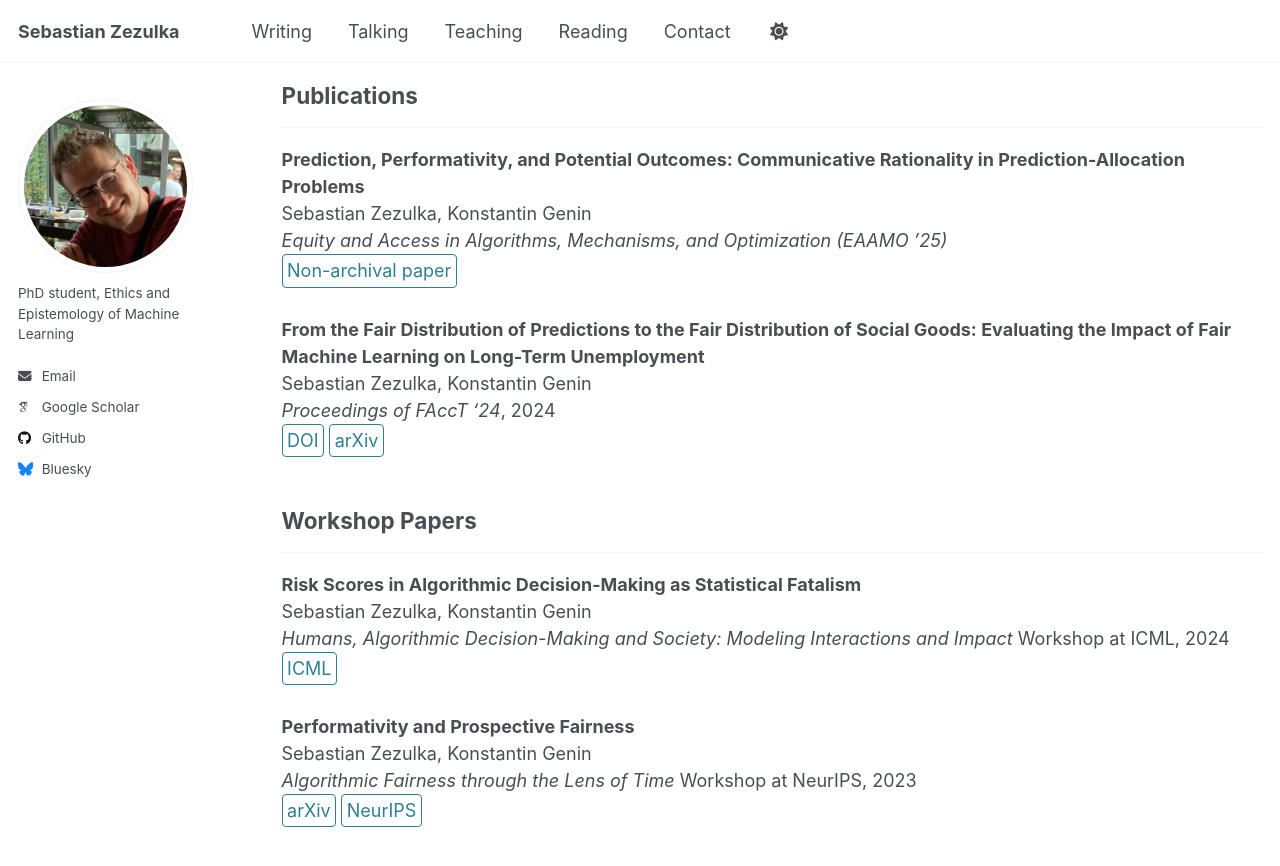
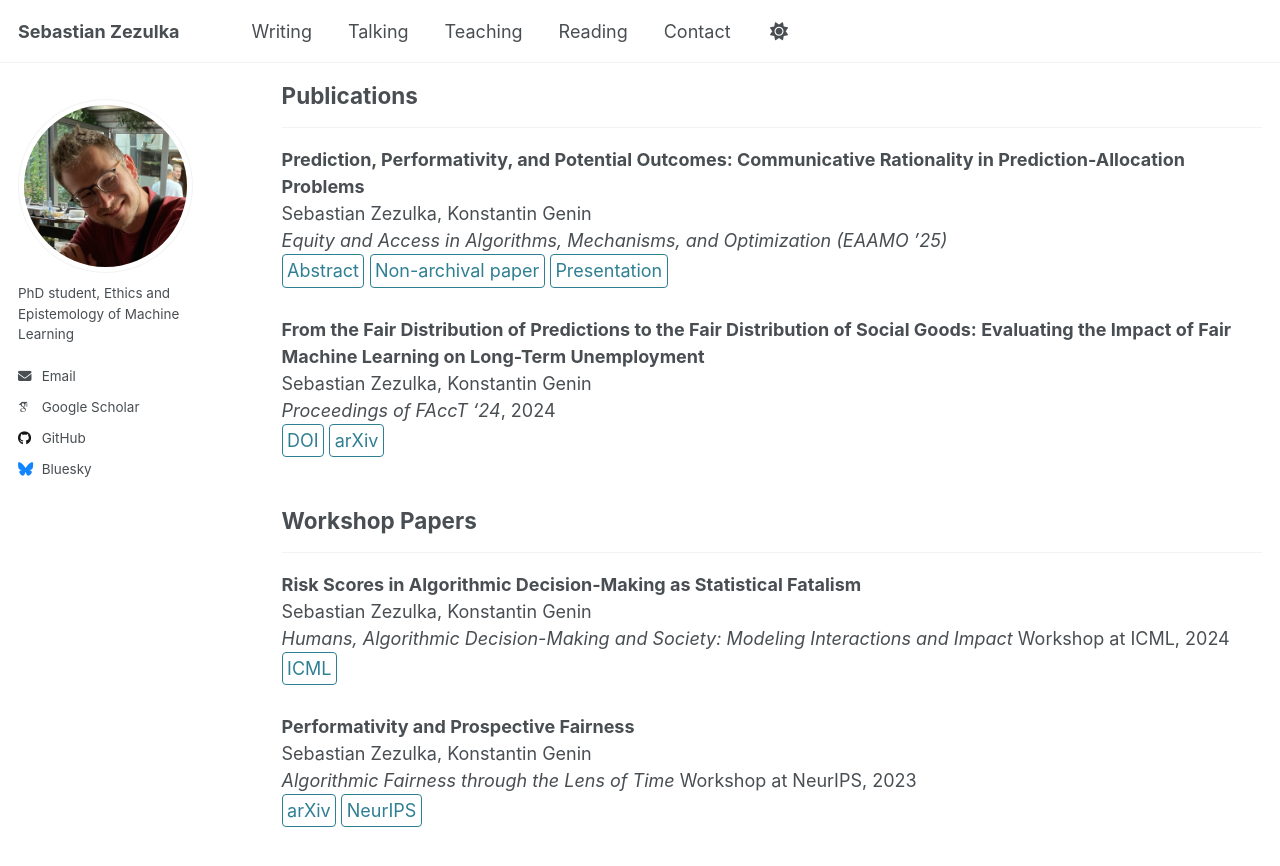
Before and after one commit to sezezulka/sezezulka.github.io, a Jekyll site: the page built from _pages/writing.md, in a window 1280 px wide and 900 px high, scrolled down 355 px. Shown: the top 866 px of the window. Built offline with Jekyll 4.4.1, drawn with Linux system fonts in a browser that asks for light colours; some web fonts are replaced; a script that is not in the unit is left out.

Commit message:
EAAMO presentation

```diff
--- a/_pages/writing.md
+++ b/_pages/writing.md
@@ -19,7 +19,9 @@ Timo Freiesleben and Sebastian Zezulka \
 **Prediction, Performativity, and Potential Outcomes: Communicative Rationality in Prediction-Allocation Problems** \
 Sebastian Zezulka, Konstantin Genin \
 *Equity and Access in Algorithms, Mechanisms, and Optimization (EAAMO ’25)* \
+[Abstract](https://doi.org/10.1145/3757887.3767685){: .btn--research}{:target="_blank"}
 [Non-archival paper](https://conference.eaamo.org/conference_information/accepted_papers/papers/prediction_performativity_and_potential_outcomes.pdf){: .btn--research}{:target="_blank"}
+[Presentation](https://www.youtube.com/watch?v=3PNGojlybMU&list=PLn0nrSd4xjjYXo0gYxc4XgyA3ekGoCLr5&index=26){: .btn--research}{:target="_blank"}
 
 **From the Fair Distribution of Predictions to the Fair Distribution of Social Goods: Evaluating the Impact of Fair Machine Learning on Long-Term Unemployment** \
 Sebastian Zezulka, Konstantin Genin \
```
Also changed, not shown: _pages/talks.md (+2 -1 lines).
